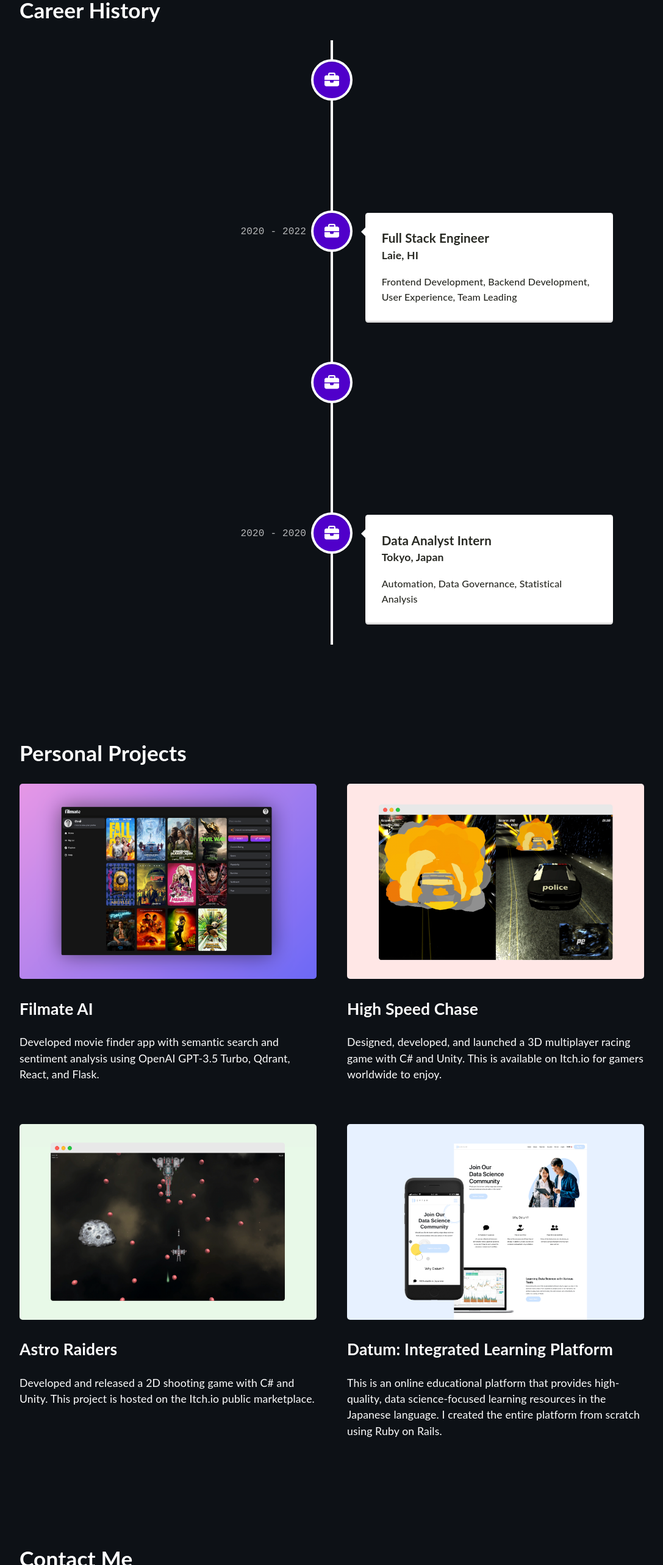
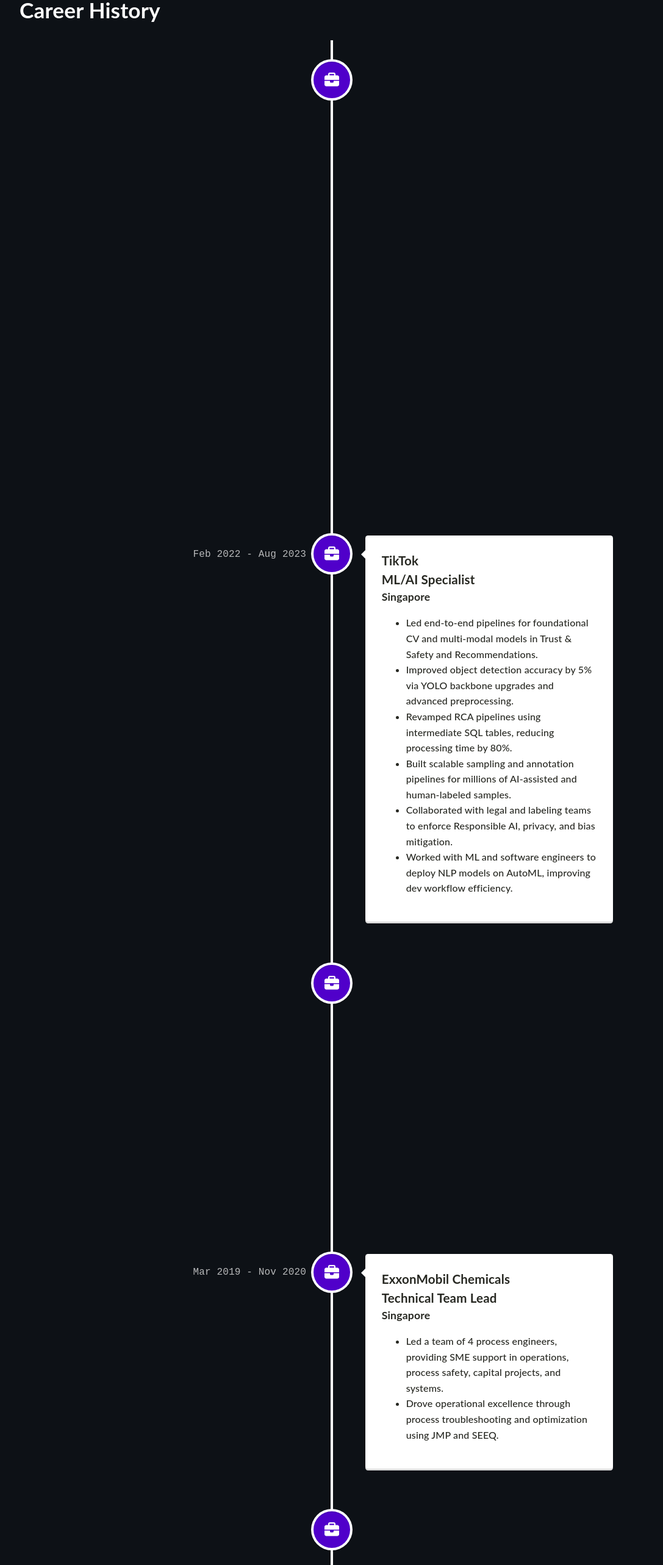
Before and after one commit to sivakornchong/sivakornchong.github.io, a React (Create React App) app: page / in a window 1280 px wide. Shown: the part 1715-4281 px from the top of the page at 61% size, without its empty margins (96-1183 px from the left). Built offline with nearby package versions, Linux system fonts and the light colour scheme.

Commit message:
added timeline and footer section

```diff
--- a/src/components/Expertise.tsx
+++ b/src/components/Expertise.tsx
@@ -1,7 +1,7 @@
 import React from "react";
 import '@fortawesome/free-regular-svg-icons'
 import { FontAwesomeIcon } from '@fortawesome/react-fontawesome';
-import { faPython, faReact, faDocker } from '@fortawesome/free-brands-svg-icons';
+import { faPython } from '@fortawesome/free-brands-svg-icons';
 import { faUsers, faBrain } from '@fortawesome/free-solid-svg-icons';
 import Chip from '@mui/material/Chip';
 import '../assets/styles/Expertise.scss';
--- a/src/components/Footer.tsx
+++ b/src/components/Footer.tsx
@@ -7,10 +7,10 @@ function Footer() {
   return (
     <footer>
       <div>
-        <a href="https://github.com/yujisatojr" target="_blank" rel="noreferrer"><GitHubIcon/></a>
-        <a href="https://www.linkedin.com/in/yujisato/" target="_blank" rel="noreferrer"><LinkedInIcon/></a>
+        <a href="https://github.com/sivakornchong" target="_blank" rel="noreferrer"><GitHubIcon/></a>
+        <a href="https://www.linkedin.com/in/sivakornchong" target="_blank" rel="noreferrer"><LinkedInIcon/></a>
       </div>
-      <p>A portfolio designed & built by <a href="https://github.com/yujisatojr/react-portfolio-template" target="_blank" rel="noreferrer">Yuji Sato</a> with 💜</p>
+      <p>Credit: portfolio template from <a href="https://github.com/yujisatojr/react-portfolio-template" target="_blank" rel="noreferrer">Yuji Sato</a></p>
     </footer>
   );
 }
--- a/src/components/Timeline.tsx
+++ b/src/components/Timeline.tsx
@@ -16,50 +16,92 @@ function Timeline() {
             className="vertical-timeline-element--work"
             contentStyle={{ background: 'white', color: 'rgb(39, 40, 34)' }}
             contentArrowStyle={{ borderRight: '7px solid  white' }}
-            date="2022 - present"
+            date="Jul 2024 - present"
             iconStyle={{ background: '#5000ca', color: 'rgb(39, 40, 34)' }}
             icon={<FontAwesomeIcon icon={faBriefcase} />}
           >
-            <h3 className="vertical-timeline-element-title">Technology Consultant</h3>
-            <h4 className="vertical-timeline-element-subtitle">Dallas, TX</h4>
+            <h3 className="vertical-timeline-element-title">Sixone Labs</h3>
+            <h3 className="vertical-timeline-element-title">Machine Learning Engineer/ Data Team Lead</h3>
+            <h4 className="vertical-timeline-element-subtitle">Vancouver, Canada</h4>
             <p>
-              Full-stack Web Development, GenAI/LLM, Project Management, Business Development
+              <em>Sixone Labs is an early-stage startup leveraging machine learning to revolutionize real-time fabric sorting and recycling.</em>
+              <ul>
+                <li>First data hire; Defined data strategy, cloud infrastructure and technical hiring; scaled team from 1 to 3 within 6 months</li>
+                <li>Built ML models (hyperspectral imaging + computer vision) with &lt;5% error using PyTorch.</li>
+                <li>Developed full-stack software (FastAPI, Dash, Redis, S3) for real-time fabric sorting; cut latency by 95%.</li>
+                <li>Developed RAG-based agent (AWS Bedrock, FastAPI, React, PostgreSQL, Docker); reduced lookup time by 70%.</li>
+                <li>Built data pipelines (AWS, Google APIs) for structured outputs and Power BI.</li>
+                <li>Translated needs across leadership, R&amp;D, and engineering into data solutions.</li>
+              </ul>
             </p>
           </VerticalTimelineElement>
           <VerticalTimelineElement
             className="vertical-timeline-element--work"
-            date="2020 - 2022"
+            date="Feb 2022 - Aug 2023"
             iconStyle={{ background: '#5000ca', color: 'rgb(39, 40, 34)' }}
             icon={<FontAwesomeIcon icon={faBriefcase} />}
           >
-            <h3 className="vertical-timeline-element-title">Full Stack Engineer</h3>
-            <h4 className="vertical-timeline-element-subtitle">Laie, HI</h4>
+            <h3 className="vertical-timeline-element-title">TikTok</h3>
+            <h3 className="vertical-timeline-element-title">ML/AI Specialist</h3>
+            <h4 className="vertical-timeline-element-subtitle">Singapore</h4>
             <p>
-              Frontend Development, Backend Development, User Experience, Team Leading
+              <ul>
+                <li>Led end-to-end pipelines for foundational CV and multi-modal models in Trust & Safety and Recommendations.</li>
+                <li>Improved object detection accuracy by 5% via YOLO backbone upgrades and advanced preprocessing.</li>
+                <li>Revamped RCA pipelines using intermediate SQL tables, reducing processing time by 80%.</li>
+                <li>Built scalable sampling and annotation pipelines for millions of AI-assisted and human-labeled samples.</li>
+                <li>Collaborated with legal and labeling teams to enforce Responsible AI, privacy, and bias mitigation.</li>
+                <li>Worked with ML and software engineers to deploy NLP models on AutoML, improving dev workflow efficiency.</li>
+              </ul>
             </p>
           </VerticalTimelineElement>
           <VerticalTimelineElement
             className="vertical-timeline-element--work"
-            date="2021 - 2021"
+            date="Nov 2020 - Jan 2022"
             iconStyle={{ background: '#5000ca', color: 'rgb(39, 40, 34)' }}
             icon={<FontAwesomeIcon icon={faBriefcase} />}
           >
-            <h3 className="vertical-timeline-element-title">Staff Engineer Intern</h3>
-            <h4 className="vertical-timeline-element-subtitle">Laie, HI</h4>
+            <h3 className="vertical-timeline-element-title">ExxonMobil Chemicals</h3>
+            <h3 className="vertical-timeline-element-title">Optimization and Modeling Engineer</h3>
+            <h4 className="vertical-timeline-element-subtitle">Singapore</h4>
             <p>
-              Full-stack Development, API Development, User Experience
+              <ul>
+                <li>Automated model validation workflows using SQL and Python, significantly boosting efficiency.</li>
+                <li>Utilized industry-specialized tools such as ASPEN PIMS and ASPEN HYSYS.</li>
+                <li>Collaborated with optimizers to validate economic configs for aromatics plant, securing multi-million dollar savings during COVID.</li>
+              </ul>
             </p>
           </VerticalTimelineElement>
           <VerticalTimelineElement
             className="vertical-timeline-element--work"
-            date="2020 - 2020"
+            date="Mar 2019 - Nov 2020"
             iconStyle={{ background: '#5000ca', color: 'rgb(39, 40, 34)' }}
             icon={<FontAwesomeIcon icon={faBriefcase} />}
           >
-            <h3 className="vertical-timeline-element-title">Data Analyst Intern</h3>
-            <h4 className="vertical-timeline-element-subtitle">Tokyo, Japan</h4>
+            <h3 className="vertical-timeline-element-title">ExxonMobil Chemicals</h3>
+            <h3 className="vertical-timeline-element-title">Technical Team Lead</h3>
+            <h4 className="vertical-timeline-element-subtitle">Singapore</h4>
             <p>
-              Automation, Data Governance, Statistical Analysis
+              <ul>
+                <li>Led a team of 4 process engineers, providing SME support in operations, process safety, capital projects, and systems.</li>
+                <li>Drove operational excellence through process troubleshooting and optimization using JMP and SEEQ.</li>
+              </ul>
+            </p>
+          </VerticalTimelineElement>
+          <VerticalTimelineElement
+            className="vertical-timeline-element--work"
+            date="Jul 2016 - Mar 2019"
+            iconStyle={{ background: '#5000ca', color: 'rgb(39, 40, 34)' }}
+            icon={<FontAwesomeIcon icon={faBriefcase} />}
+          >
+            <h3 className="vertical-timeline-element-title">ExxonMobil Chemicals</h3>
+            <h3 className="vertical-timeline-element-title">Chemical Engineer</h3>
+            <h4 className="vertical-timeline-element-subtitle">Singapore</h4>
+            <p>
+              <ul>
+                <li>Re-evaluated the disposition of a by-product stream and qualified it for higher-value use.</li>
+                <li>Recognized by headquarters for driving a high-impact profitability initiative.</li>
+              </ul>
             </p>
           </VerticalTimelineElement>
         </VerticalTimeline>
```
